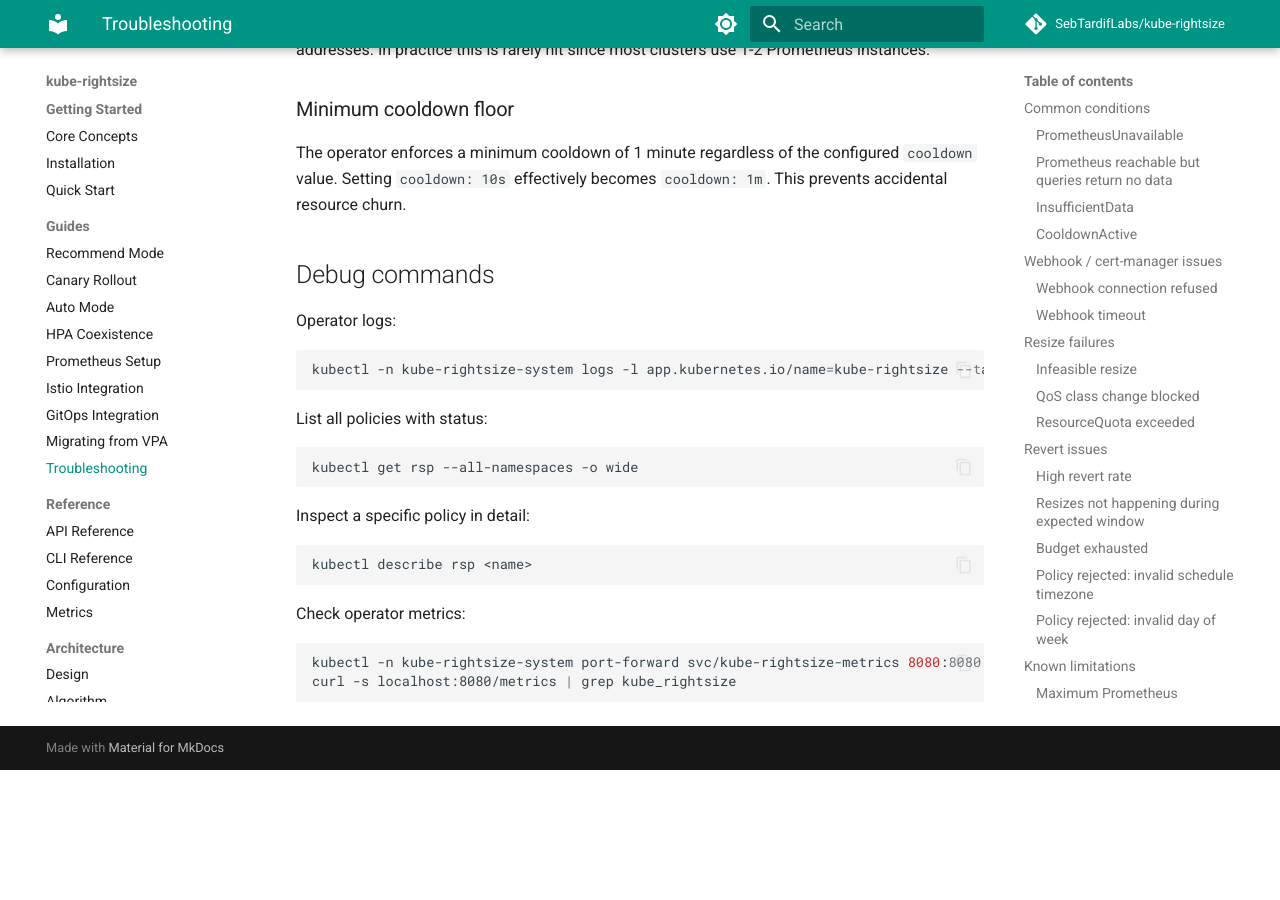
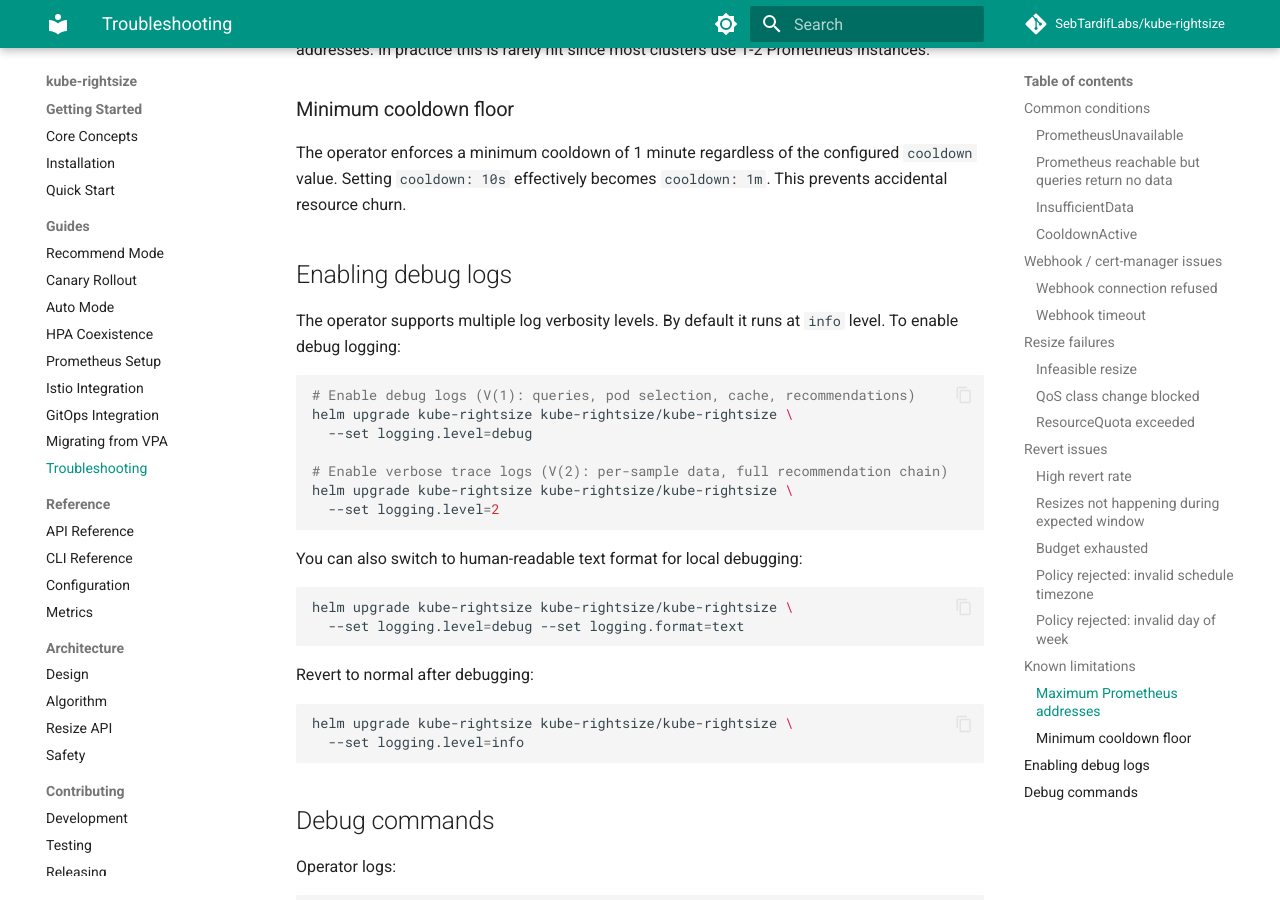
Before and after one commit to attune-io/attune, an MkDocs documentation site: the page built from docs/guides/troubleshooting.md, in a window 1280 px wide and 900 px high, scrolled down 7111 px. Built offline with MkDocs 1.6.1 and Material for MkDocs 9.7.7, drawn with Linux system fonts in a browser that asks for light colours; comment, search, counter and statistics services are not loaded; before the commit the page ends 7881 px from its top, so only the background shows below that.

Commit message:
Add debug logging docs and strengthen defaults-merge E2E test
- Add 'Enabling debug logs' section to troubleshooting guide explaining
  logging.level=debug, V(2) trace, and text format options
- Strengthen defaults-merge E2E test: remove explicit mode from policy
  so it inherits from RightSizeDefaults, verify mode inheritance via
  status condition and spec inspection

Signed-off-by: Sebastien Tardif <sebtardif@ncf.ca>

````diff
--- a/docs/guides/troubleshooting.md
+++ b/docs/guides/troubleshooting.md
@@ -350,6 +350,35 @@
 configured `cooldown` value. Setting `cooldown: 10s` effectively becomes
 `cooldown: 1m`. This prevents accidental resource churn.
 
+## Enabling debug logs
+
+The operator supports multiple log verbosity levels. By default it runs
+at `info` level. To enable debug logging:
+
+```bash
+# Enable debug logs (V(1): queries, pod selection, cache, recommendations)
+helm upgrade kube-rightsize kube-rightsize/kube-rightsize \
+  --set logging.level=debug
+
+# Enable verbose trace logs (V(2): per-sample data, full recommendation chain)
+helm upgrade kube-rightsize kube-rightsize/kube-rightsize \
+  --set logging.level=2
+```
+
+You can also switch to human-readable text format for local debugging:
+
+```bash
+helm upgrade kube-rightsize kube-rightsize/kube-rightsize \
+  --set logging.level=debug --set logging.format=text
+```
+
+Revert to normal after debugging:
+
+```bash
+helm upgrade kube-rightsize kube-rightsize/kube-rightsize \
+  --set logging.level=info
+```
+
 ## Debug commands
 
 Operator logs:
````
Also changed, not shown: 1 other file.
